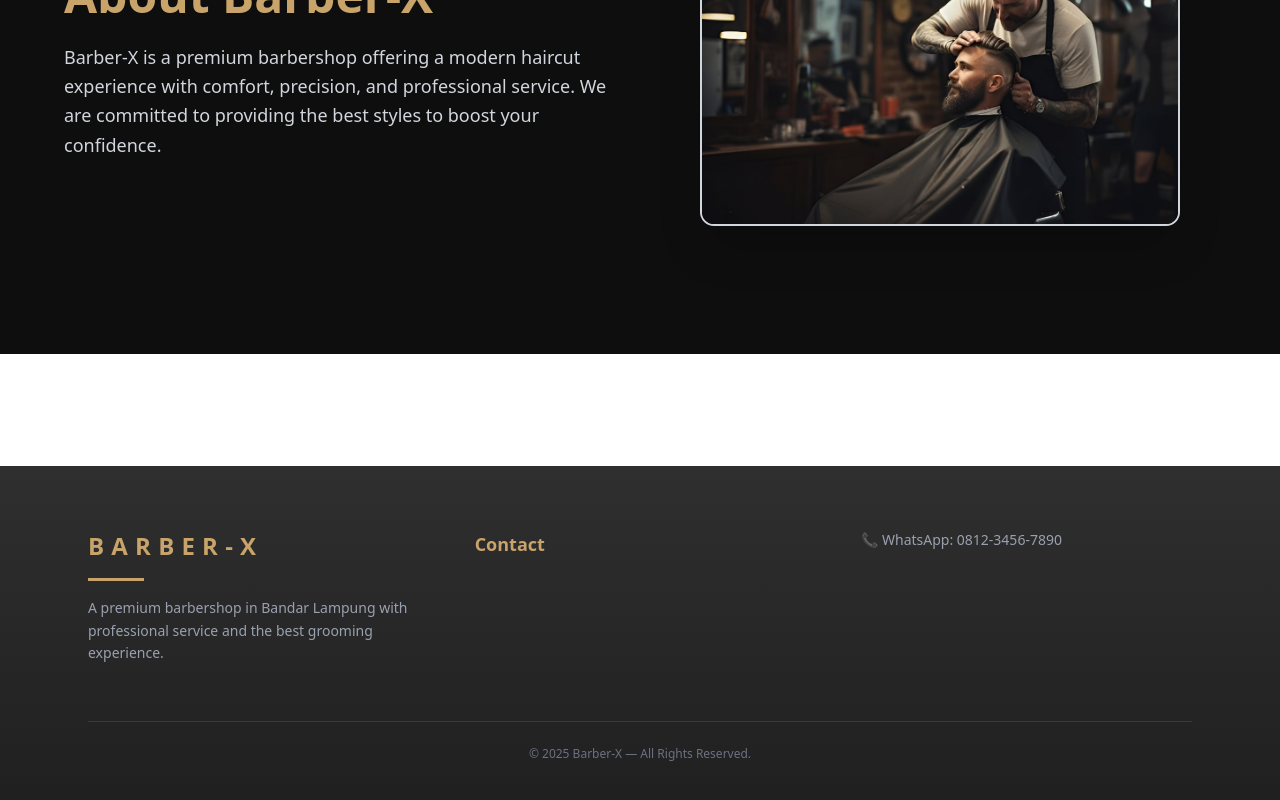
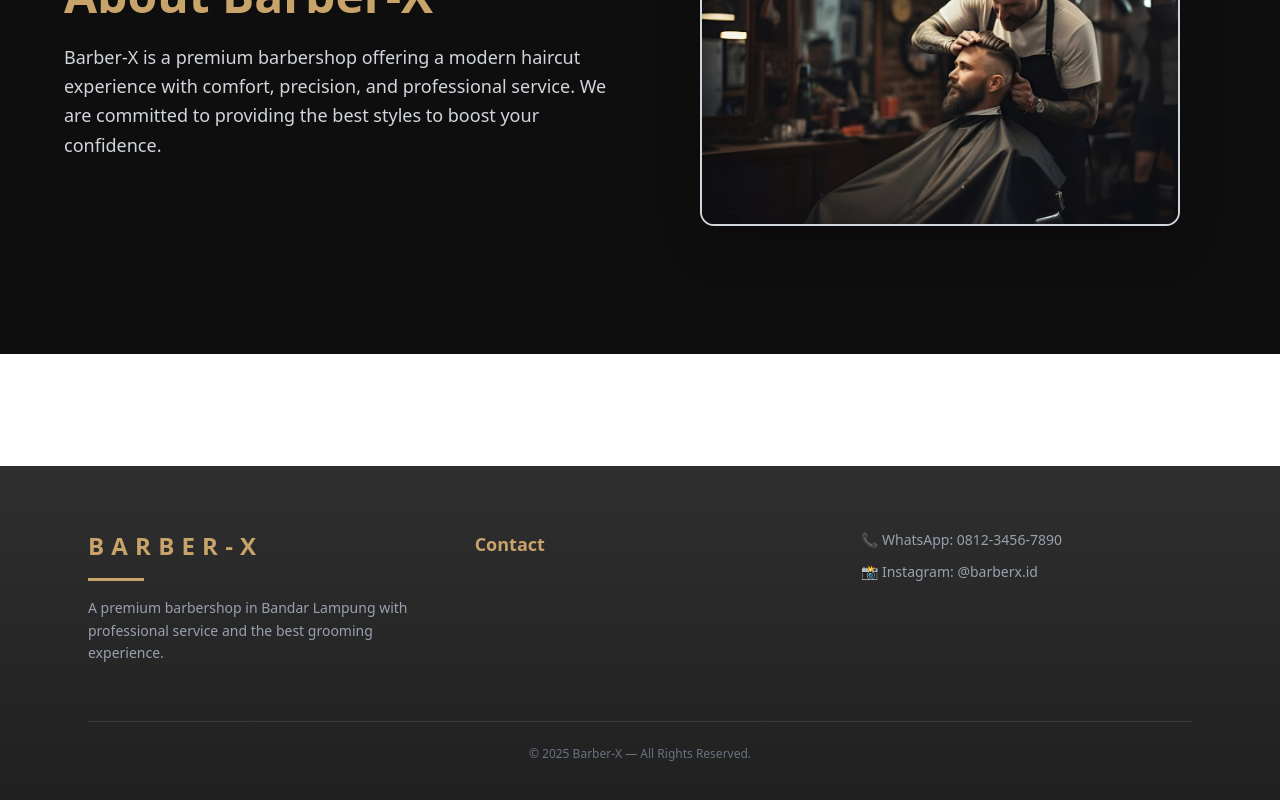
Before and after one commit to NaswaNovellia-23312014/Barber-x, a Next.js app in the folder web/: page / in a window 1280 px wide. Shown: the part 1008-1808 px from the top of the page. Built offline with nearby package versions, Linux system fonts and the light colour scheme.

Commit message:
update foter bagian instagram

```diff
--- a/web/src/components/footer/Footer.tsx
+++ b/web/src/components/footer/Footer.tsx
@@ -25,6 +25,7 @@ export default function Footer() {
 
         <div className="space-y-3 text-sm text-gray-400">
             <p>📞 WhatsApp: 0812-3456-7890</p>
+            <p>📸 Instagram: @barberx.id</p>
           </div>
 
       </div>
```
